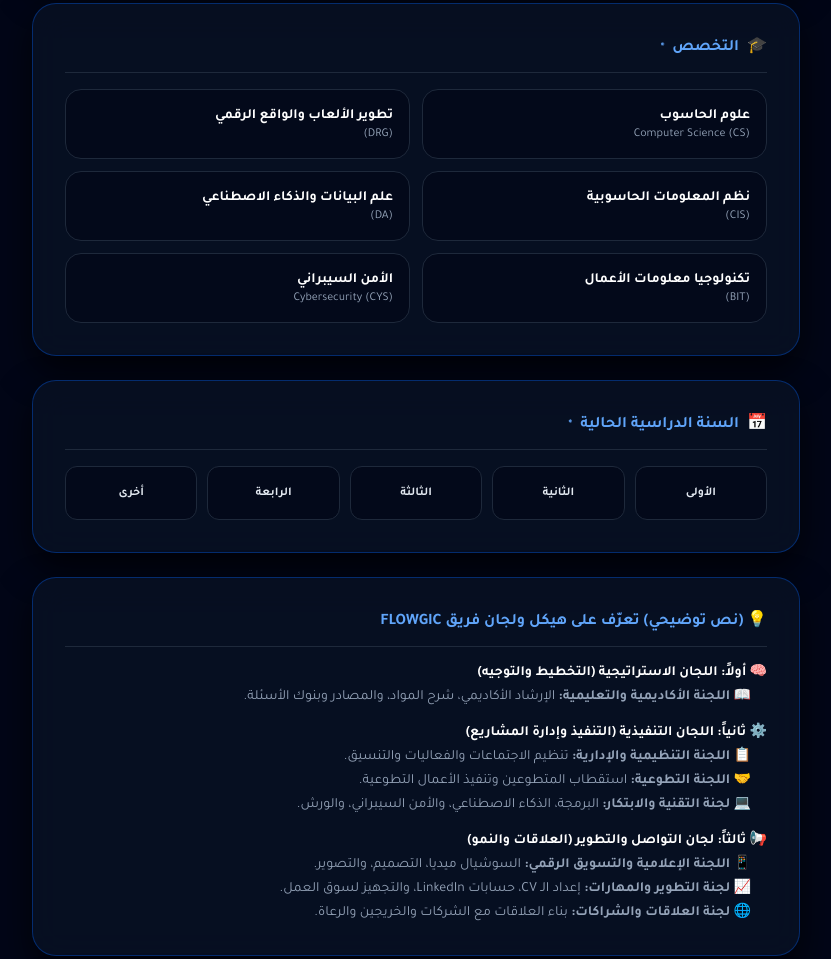
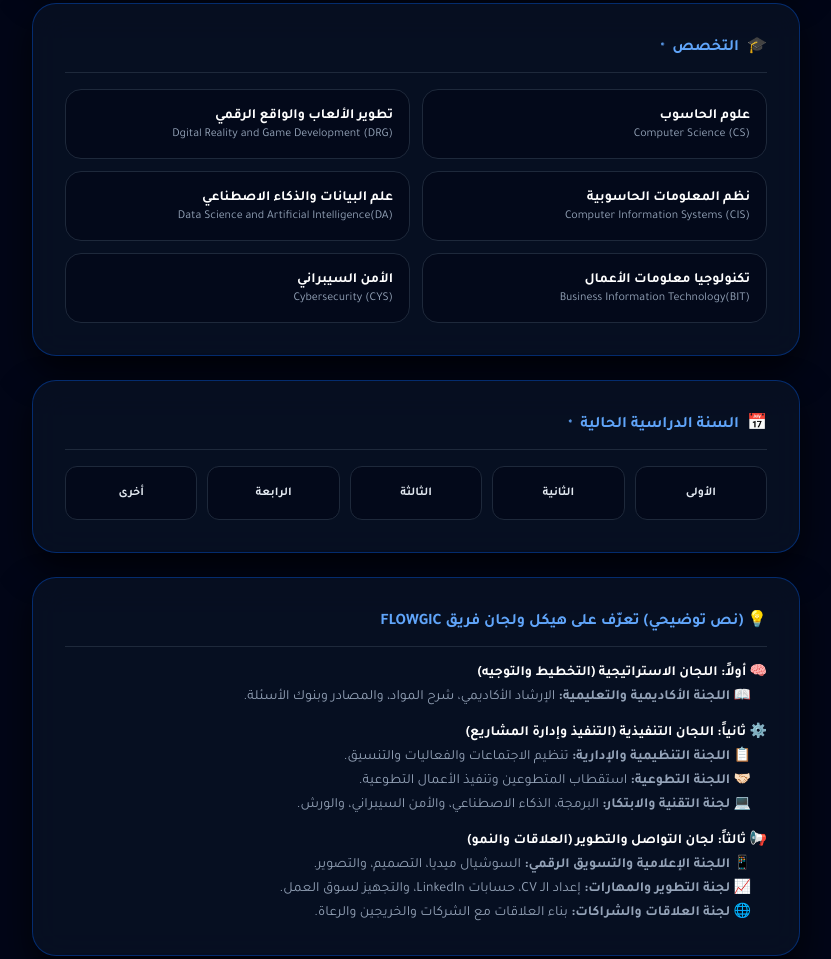
Before and after one commit to alias-06/Flowgic-Recruitment, a plain HTML site: page index.html in a window 1280 px wide. Shown: the part 1220-2179 px from the top of the page, without its empty margins (224-1055 px from the left). Drawn offline with nearby package versions, Linux system fonts and the light colour scheme.

Commit message:
Standardize major names by adding full English names alongside abbreviations, and update emoji styling.

```diff
--- a/index.html
+++ b/index.html
@@ -204,7 +204,7 @@
               <div class="card-content p-4 rounded-2xl border border-slate-800 bg-slate-950/60 hover:border-slate-700 transition-all flex items-center justify-between">
                 <div>
                   <p class="text-sm font-bold text-white">تطوير الألعاب والواقع الرقمي</p>
-                  <p class="text-xs text-slate-400">(DRG)</p>
+                  <p class="text-xs text-slate-400">Dgital Reality and Game Development (DRG)</p>
                 </div>
                 <span class="check-icon opacity-0 text-blue-400 text-lg transition-all">✓</span>
               </div>
@@ -215,7 +215,7 @@
               <div class="card-content p-4 rounded-2xl border border-slate-800 bg-slate-950/60 hover:border-slate-700 transition-all flex items-center justify-between">
                 <div>
                   <p class="text-sm font-bold text-white">نظم المعلومات الحاسوبية</p>
-                  <p class="text-xs text-slate-400">(CIS)</p>
+                  <p class="text-xs text-slate-400">Computer Information Systems (CIS)</p>
                 </div>
                 <span class="check-icon opacity-0 text-blue-400 text-lg transition-all">✓</span>
               </div>
@@ -226,7 +226,7 @@
               <div class="card-content p-4 rounded-2xl border border-slate-800 bg-slate-950/60 hover:border-slate-700 transition-all flex items-center justify-between">
                 <div>
                   <p class="text-sm font-bold text-white">علم البيانات والذكاء الاصطناعي</p>
-                  <p class="text-xs text-slate-400">(DA)</p>
+                  <p class="text-xs text-slate-400">Data Science and Artificial Intelligence(DA)</p>
                 </div>
                 <span class="check-icon opacity-0 text-blue-400 text-lg transition-all">✓</span>
               </div>
@@ -237,7 +237,7 @@
               <div class="card-content p-4 rounded-2xl border border-slate-800 bg-slate-950/60 hover:border-slate-700 transition-all flex items-center justify-between">
                 <div>
                   <p class="text-sm font-bold text-white">تكنولوجيا معلومات الأعمال</p>
-                  <p class="text-xs text-slate-400">(BIT)</p>
+                  <p class="text-xs text-slate-400">Business Information Technology(BIT)</p>
                 </div>
                 <span class="check-icon opacity-0 text-blue-400 text-lg transition-all">✓</span>
               </div>
@@ -316,7 +316,7 @@
               <p class="font-bold text-white mb-1">⚙️ ثانياً: اللجان التنفيذية (التنفيذ وإدارة المشاريع)</p>
               <ul class="pr-4 space-y-1 text-slate-400">
                 <li>📋 <strong>اللجنة التنظيمية والإدارية:</strong> تنظيم الاجتماعات والفعاليات والتنسيق.</li>
-                <li>🤝 <strong>اللجنة التطوعية:</strong> استقطاب المتطوعين وتنفيذ الأعمال التطوعية.</li>
+                <li>🤝🏻 <strong>اللجنة التطوعية:</strong> استقطاب المتطوعين وتنفيذ الأعمال التطوعية.</li>
                 <li>💻 <strong>لجنة التقنية والابتكار:</strong> البرمجة، الذكاء الاصطناعي، والأمن السيبراني، والورش.</li>
               </ul>
             </div>
```
